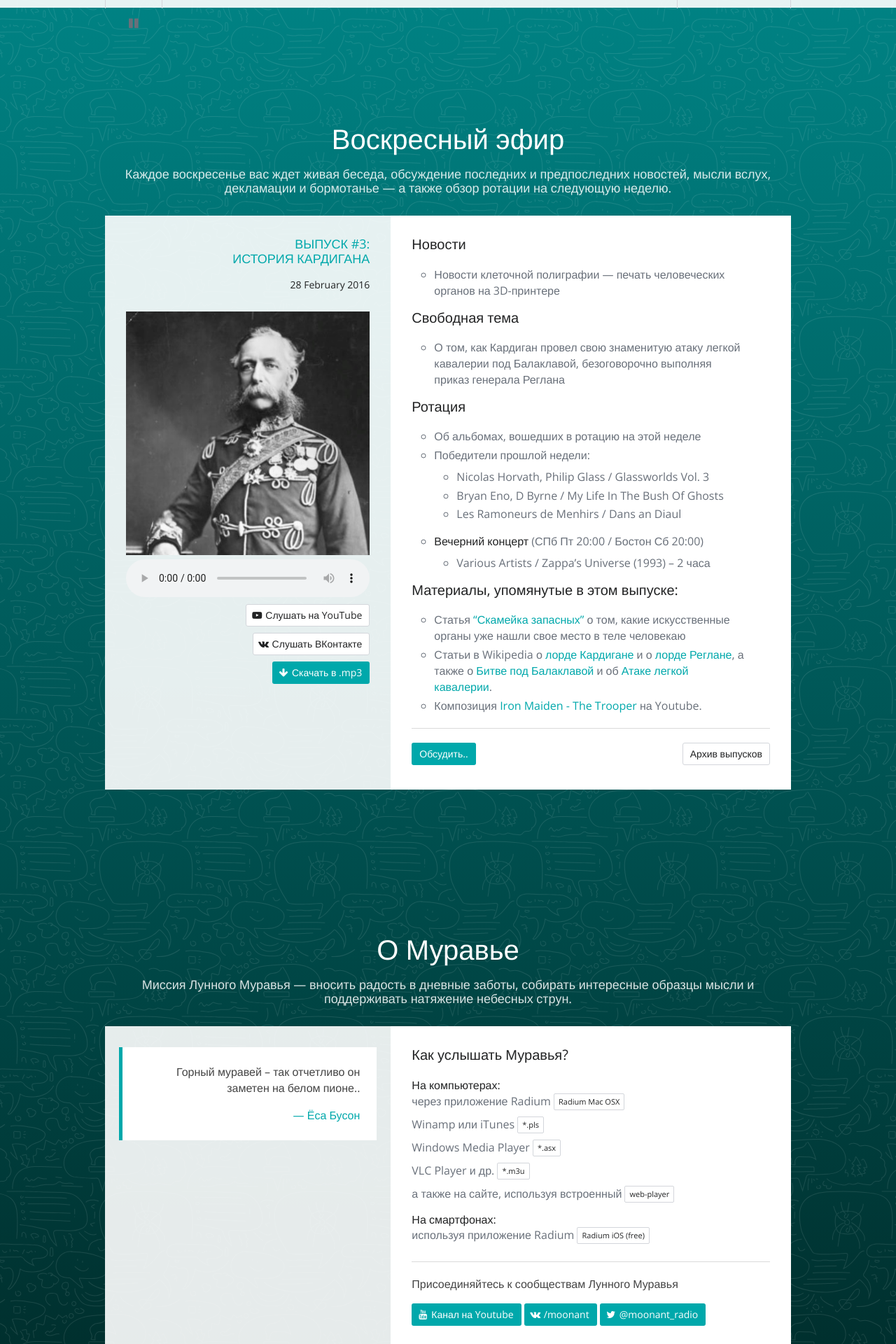
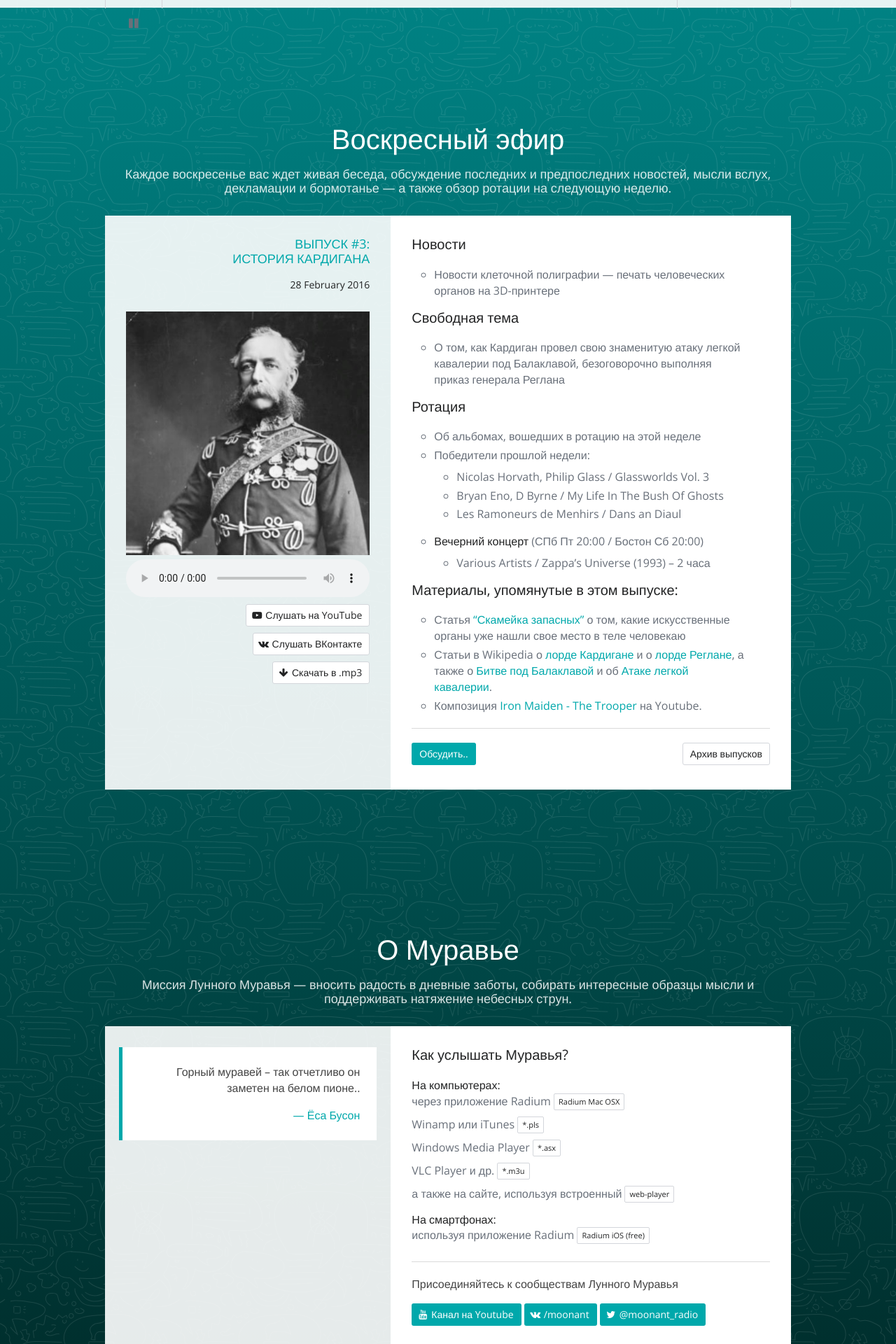
Before and after one commit to tretten/site-moonant, a Jekyll site: the page built from index.html, in a window 1280 px wide. Shown: the part 889-2809 px from the top of the page at 70% size. Built offline with Jekyll 4.4.1, drawn with Linux system fonts in a browser that asks for light colours; nearby versions of some CDN libraries; a script that is not in the unit is left out; the list of posts is cut into pages by our own code.

Commit message:
~ button

```diff
--- a/index.html
+++ b/index.html
@@ -84,7 +84,7 @@
 
                             {% if post.audio %}
                             <li>
-                                <a class="button is-primary is-hidden-mobile" href="{{ site.baseurl }}/public/sunday-live/{{ post.audio }}"><i class="fa fa-arrow-down"></i>Скачать в .mp3</a>
+                                <a class="button is-hidden-mobile" href="{{ site.baseurl }}/public/sunday-live/{{ post.audio }}"><i class="fa fa-arrow-down"></i>Скачать в .mp3</a>
                             </li>
                             <li>
                                 <a class="button is-primary is-hidden-tablet" href="{{ site.baseurl }}/public/sunday-live/{{ post.audio }}"><i class="fa fa-play"></i>Слушать в .mp3</a>
```
